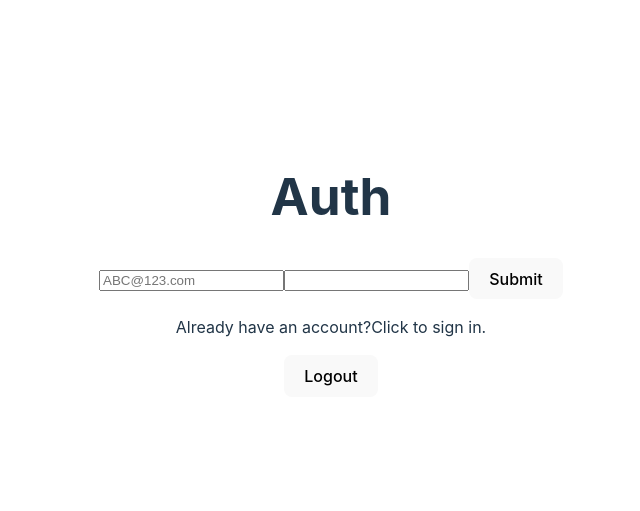
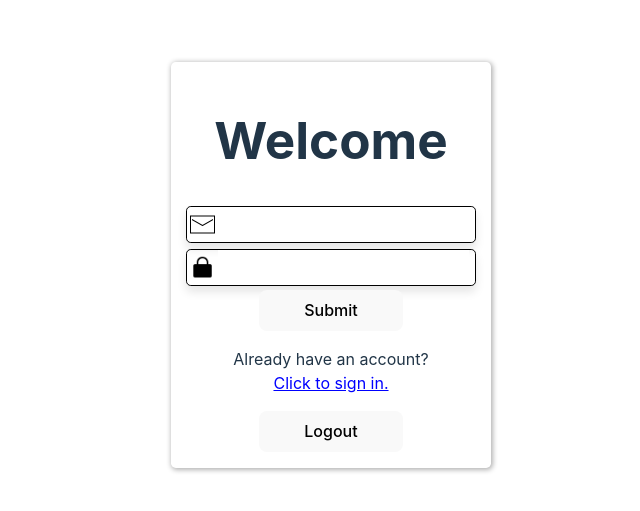
Before and after one commit to SebastianAndDavid/auth-template-frontend, a React (Vite) app: page / in a window 1280 px wide. Shown: the part 135-646 px from the top of the page, without its empty margins (309-949 px from the left). Built offline with nearby package versions, Linux system fonts and the light colour scheme.

Commit message:
feat: styles for form. icons for inputs

```diff
--- /dev/null
+++ b/src/components/Auth.css
@@ -0,0 +1,48 @@
+.auth {
+  box-shadow: 1px 1px 5px 1px rgba(0, 0, 0, 0.3);
+  font-family: inherit;
+  border-radius: 0.3em;
+  padding: 1em;
+  width: 288px;
+}
+
+.form {
+  display: flex;
+  flex-direction: column;
+  align-items: center;
+}
+
+.input-field {
+  display: flex;
+  align-items: center;
+  box-shadow: 0 6px 10px 0 rgba(0, 0, 0, 0.1);
+  border-radius: 0.3em;
+  border: 1px solid black;
+  width: 100%;
+  margin: 0.2em;
+}
+
+.form-field {
+  border: none;
+  outline: none;
+  padding: 0.75em;
+  font-weight: normal;
+  width: 80%;
+}
+
+.login-text {
+  text-decoration: underline;
+  cursor: pointer;
+  color: blue;
+}
+
+p {
+  display: flex;
+  flex-direction: column;
+}
+
+.icon {
+  padding: 0.2em;
+  height: 25px;
+  width: 25px;
+}
--- a/src/components/Auth.tsx
+++ b/src/components/Auth.tsx
@@ -1,6 +1,7 @@
 import { logout, signInUser, signUpUser } from "../services/auth";
 import { AuthProps } from "../types/userTypes";
 import { useState } from "react";
+import "./Auth.css";
 
 export default function Auth({ user, setUser }: AuthProps) {
   const [email, setEmail] = useState("");
@@ -41,29 +42,43 @@ export default function Auth({ user, setUser }: AuthProps) {
   }
 
   return (
-    <>
-      <h1>Auth</h1>
-      <form onSubmit={handleSubmit}>
-        <input
-          type="email"
-          placeholder="ABC@123.com"
-          onChange={(e) => setEmail(e.target.value)}
-        />
-        <input type="password" onChange={(e) => setPassword(e.target.value)} />
+    <div className="auth">
+      <h1>Welcome</h1>
+      <form className="form" onSubmit={handleSubmit}>
+        <div className="input-field">
+          <img className="icon" src="mail.png" alt="email" />
+          <input
+            className="form-field"
+            type="email"
+            onChange={(e) => setEmail(e.target.value)}
+          />
+        </div>
+        <div className="input-field">
+          <img className="icon" src="lock.png" alt="password" />
+          <input
+            className="form-field"
+            type="password"
+            onChange={(e) => setPassword(e.target.value)}
+          />
+        </div>
         <button>Submit</button>
       </form>
       {!isLogin ? (
         <p>
           Already have an account?
-          <span onClick={() => setIsLogin(true)}>Click to sign in.</span>
+          <span className="login-text" onClick={() => setIsLogin(true)}>
+            Click to sign in.
+          </span>
         </p>
       ) : (
         <p>
           Don&apos;t have an account?{" "}
-          <span onClick={() => setIsLogin(false)}>Click to sign up.</span>
+          <span className="login-text" onClick={() => setIsLogin(false)}>
+            Click to sign up.
+          </span>
         </p>
       )}
       <button onClick={handleLogout}>Logout</button>
-    </>
+    </div>
   );
 }
--- a/src/index.css
+++ b/src/index.css
@@ -46,6 +46,7 @@ button {
   background-color: #1a1a1a;
   cursor: pointer;
   transition: border-color 0.25s;
+  width: 50%;
 }
 button:hover {
   border-color: #646cff;
```
Also changed, not shown: public/lock.png (added), public/mail.png (added).
